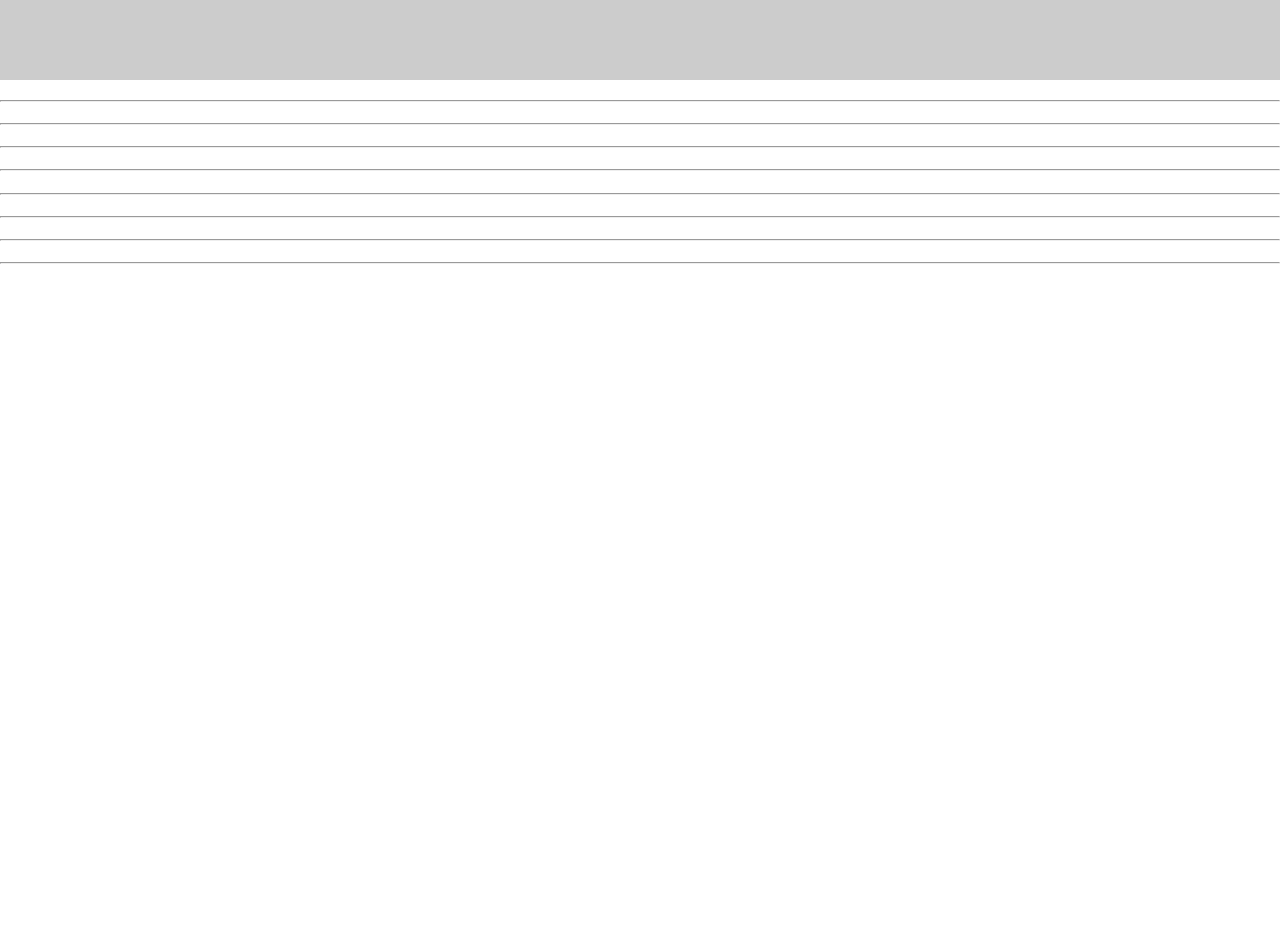
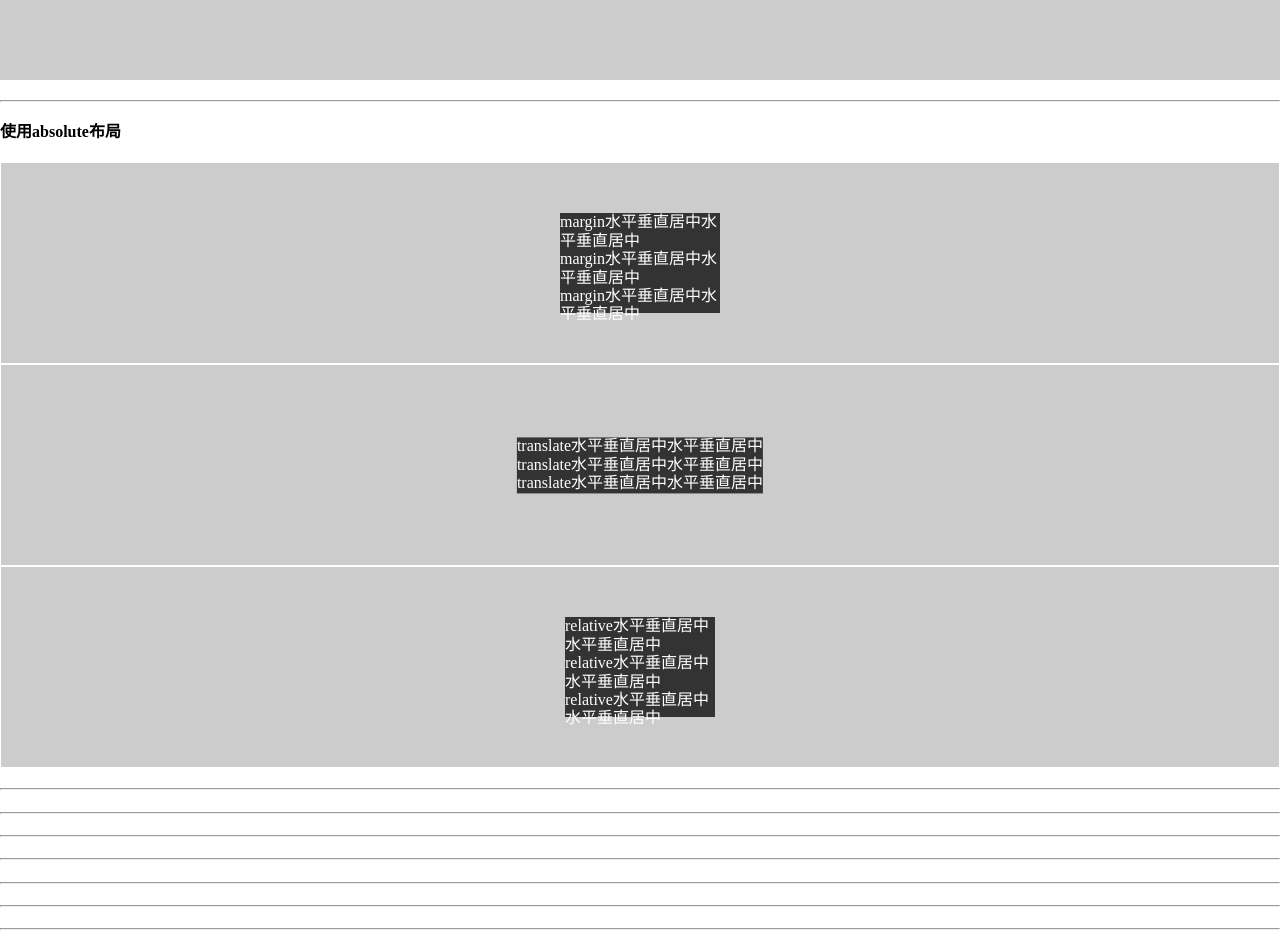
Before and after one commit to Journey1510/vertical-center, a plain HTML site: page index.html in a window 1280 px wide. Shown: the part 1320-2258 px from the top of the page. Before the commit the page ends 1592 px from the top, so only its background shows below. Drawn offline with nearby package versions, Linux system fonts and the light colour scheme.

Commit message:
添加使用absolute方式的居中

```diff
--- a/index.html
+++ b/index.html
@@ -36,7 +36,24 @@
 	</section>
 	<hr>
 	<section id="center-4" class="content">
-		<h4></h4>
+		<h4>使用absolute布局</h4>
+		<div class="wrap">
+			<div class="ele margin">
+				margin水平垂直居中水平垂直居中<br>margin水平垂直居中水平垂直居中<br>margin水平垂直居中水平垂直居中<br>
+			</div>
+		</div>
+		<div class="wrap">
+			<div class="ele translate">
+				translate水平垂直居中水平垂直居中<br>translate水平垂直居中水平垂直居中<br>translate水平垂直居中水平垂直居中<br>
+			</div>
+		</div>
+		<div class="wrap">
+			<div class="ele relative">
+				<div class="ele-inner">
+					relative水平垂直居中水平垂直居中<br>relative水平垂直居中水平垂直居中<br>relative水平垂直居中水平垂直居中<br>
+				</div>
+			</div>
+		</div>
 	</section>
 	<hr>
 	<section id="center-5" class="content">
--- a/style.css
+++ b/style.css
@@ -47,3 +47,41 @@
 	margin: 150px auto 0;
 	background: #777;
 }
+
+#center-4 .wrap {
+	position: relative;
+	/*width: 100%;*/
+	height: 200px;
+	border:1px solid;
+	background-color: #ccc;
+	color: white;
+}
+#center-4 .wrap .ele {
+	position: absolute;
+    left: 50%;
+    top: 50%;
+    background-color: #333;
+}
+#center-4 .wrap .margin {
+	width: 160px;
+	height: 100px;
+	margin-left: -80px;
+	margin-top: -50px;
+}
+#center-4 .wrap .translate {
+	-webkit-transform: translate3d(-50%, -50%, 0);
+	transfrom: translate3d(-50%, -50%, 0);
+}
+#center-4 .wrap .ele .ele-inner {
+	position: relative;
+	left: -50%;
+	top: -50%;
+	width: 100%;
+	height: 100%;
+	background: #333;
+}
+#center-4 .wrap .relative {
+	width: 150px;
+	height: 100px;
+	background-color: transparent;
+}
```
